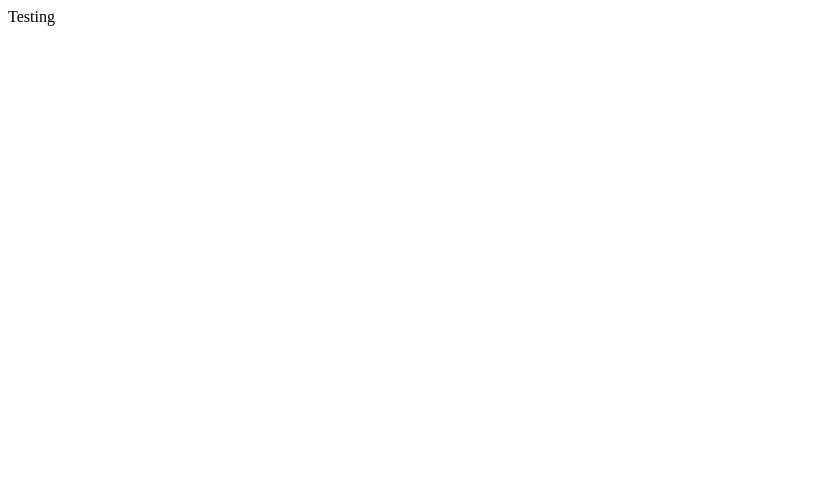
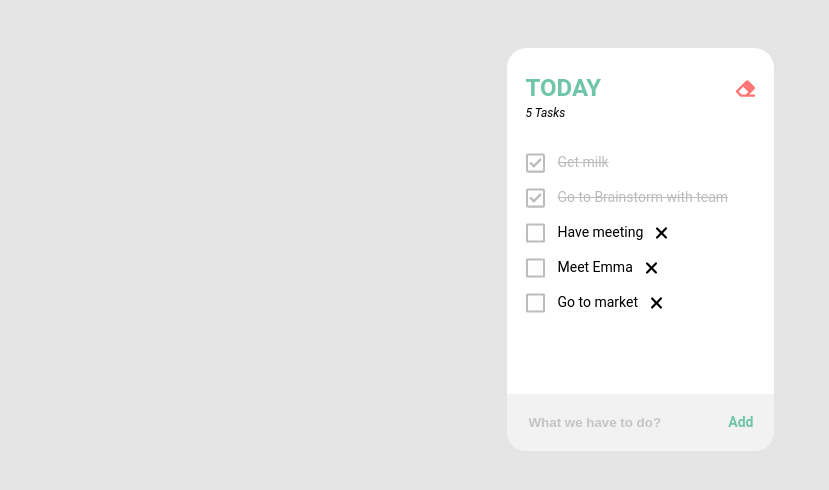
Before and after one commit to benfir123/todo-list-client, a React (Create React App) app: page / in a window 1280 px wide. Shown: the top 490 px of the page, without its empty margins (0-829 px from the left). Built offline with nearby package versions, Linux system fonts and the light colour scheme.

Commit message:
feat: Build out UI with styled components

```diff
--- a/package.json
+++ b/package.json
@@ -9,6 +9,7 @@
     "react": "^18.2.0",
     "react-dom": "^18.2.0",
     "react-scripts": "5.0.1",
+    "styled-components": "^5.3.6",
     "web-vitals": "^2.1.4"
   },
   "scripts": {
--- a/src/App.js
+++ b/src/App.js
@@ -1,5 +1,31 @@
+import { ThemeProvider } from "styled-components";
+import { Container } from "./components/styles/Container.styled";
+import Header from "./components/Header";
+import Main from "./components/Main";
+import Footer from "./components/Footer";
+import GlobalStyles from "./components/styles/Global";
+
+const theme = {
+  colors: {
+    header: "#FFFFFF",
+    main: "#FFFFFF",
+    footer: "#F2F2F2",
+    heading: "#6FC5A6",
+    button: "#6FC5A6",
+  },
+};
+
 function App() {
-  return <div className="App">Testing</div>;
+  return (
+    <ThemeProvider theme={theme}>
+      <GlobalStyles />
+      <Container>
+        <Header />
+        <Main />
+        <Footer />
+      </Container>
+    </ThemeProvider>
+  );
 }
 
 export default App;
--- /dev/null
+++ b/src/components/Footer.js
@@ -0,0 +1,12 @@
+import { StyledFooter } from "./styles/Footer.styled";
+
+const Footer = () => {
+  return (
+    <StyledFooter>
+      <input type="text" placeholder="What we have to do?" />
+      <a href="#">Add</a>
+    </StyledFooter>
+  );
+};
+
+export default Footer;
--- /dev/null
+++ b/src/components/Header.js
@@ -0,0 +1,26 @@
+import { StyledHeader } from "./styles/Header.styled";
+
+const Header = () => {
+  return (
+    <StyledHeader>
+      <div>
+        <h2>TODAY</h2>
+        <svg
+          width="19"
+          height="17"
+          viewBox="0 0 19 17"
+          fill="none"
+          xmlns="http://www.w3.org/2000/svg"
+        >
+          <path
+            d="M18.4783 9.16578C19.1739 8.47017 19.1739 7.34234 18.4783 6.64673L12.5408 0.709225C11.8452 0.0136101 10.7174 0.013573 10.0217 0.709225L0.521681 10.2092C-0.173934 10.9048 -0.173934 12.0327 0.521681 12.7283L4.08418 16.2908C4.41825 16.6248 4.87132 16.8125 5.34375 16.8125H18.5547C18.8006 16.8125 19 16.6131 19 16.3672V14.8828C19 14.6369 18.8006 14.4375 18.5547 14.4375H13.2066L18.4783 9.16578ZM7.24798 6.84174L12.3458 11.9396L9.84783 14.4375H5.58971L2.62096 11.4688L7.24798 6.84174Z"
+            fill="#FF7575"
+          />
+        </svg>
+      </div>
+      <span>5 Tasks</span>
+    </StyledHeader>
+  );
+};
+
+export default Header;
--- /dev/null
+++ b/src/components/Main.js
@@ -0,0 +1,16 @@
+import { StyledMain } from "./styles/Main.styled";
+import Todo from "./Todo";
+
+const Main = () => {
+  return (
+    <StyledMain>
+      <Todo title="Get milk" is_completed={true} />
+      <Todo title="Go to Brainstorm with team" is_completed={true} />
+      <Todo title="Have meeting" />
+      <Todo title="Meet Emma" />
+      <Todo title="Go to market" />
+    </StyledMain>
+  );
+};
+
+export default Main;
--- /dev/null
+++ b/src/components/Todo.js
@@ -0,0 +1,58 @@
+import { StyledTodo } from "./styles/Todo.styled";
+
+const Todo = ({ title, is_completed }) => {
+  return (
+    <StyledTodo is_completed={is_completed}>
+      {is_completed ? (
+        <svg
+          width="19"
+          height="20"
+          viewBox="0 0 19 20"
+          fill="none"
+          xmlns="http://www.w3.org/2000/svg"
+        >
+          <path
+            d="M16.9643 0.375H2.03571C0.911406 0.375 0 1.2984 0 2.4375V17.5625C0 18.7016 0.911406 19.625 2.03571 19.625H16.9643C18.0886 19.625 19 18.7016 19 17.5625V2.4375C19 1.2984 18.0886 0.375 16.9643 0.375ZM16.9643 17.5625H2.03571V2.4375H16.9643V17.5625ZM15.4433 7.17592L8.12364 14.5323C7.9241 14.7329 7.60187 14.7316 7.40393 14.5294L3.55385 10.5971C3.35592 10.3949 3.35719 10.0684 3.55677 9.86787L4.5203 8.89953C4.71985 8.69899 5.04208 8.70028 5.24001 8.90249L7.77583 11.4925L13.7707 5.46761C13.9702 5.26708 14.2925 5.26837 14.4904 5.47054L15.4462 6.4467C15.6441 6.64891 15.6428 6.97539 15.4433 7.17592Z"
+            fill="#BCBCBC"
+          />
+        </svg>
+      ) : (
+        <svg
+          width="19"
+          height="20"
+          viewBox="0 0 20 20"
+          fill="none"
+          xmlns="http://www.w3.org/2000/svg"
+        >
+          <rect
+            x="1"
+            y="1"
+            width="18"
+            height="18"
+            rx="1"
+            fill="#FFFEFE"
+            stroke="#BCBCBC"
+            stroke-width="2.2"
+          />
+        </svg>
+      )}
+      <p>{title}</p>
+      {!is_completed && (
+        <svg
+          width="11"
+          height="12"
+          viewBox="0 0 11 12"
+          fill="none"
+          xmlns="http://www.w3.org/2000/svg"
+        >
+          <path
+            d="M0.323125 9.70547C-0.106563 10.1449 -0.106563 10.8568 0.323125 11.2963C0.536249 11.516 0.818125 11.625 1.1 11.625C1.38188 11.625 1.66306 11.5151 1.87756 11.2954L5.5 7.59258L9.12209 11.2945C9.33694 11.516 9.61847 11.625 9.9 11.625C10.1815 11.625 10.4627 11.516 10.6777 11.2945C11.1074 10.8551 11.1074 10.1432 10.6777 9.70371L7.05461 5.99825L10.6777 2.29453C11.1074 1.85508 11.1074 1.14317 10.6777 0.703713C10.248 0.264259 9.55195 0.264259 9.12227 0.703713L5.5 4.41094L1.87687 0.70547C1.44719 0.266017 0.751094 0.266017 0.321406 0.70547C-0.108281 1.14492 -0.108281 1.85684 0.321406 2.29629L3.94453 6.00176L0.323125 9.70547Z"
+            fill="black"
+          />
+        </svg>
+      )}
+    </StyledTodo>
+  );
+};
+
+export default Todo;
--- /dev/null
+++ b/src/components/styles/Container.styled.js
@@ -0,0 +1,13 @@
+import styled from "styled-components";
+
+export const Container = styled.div`
+  width: 267px;
+  height: 403px;
+  margin: 48px auto;
+
+  display: flex;
+  flex-direction: column;
+
+  background: #ffffff;
+  border-radius: 20px;
+`;
--- /dev/null
+++ b/src/components/styles/Footer.styled.js
@@ -0,0 +1,30 @@
+import styled from "styled-components";
+
+export const StyledFooter = styled.footer`
+  background-color: ${({ theme }) => theme.colors.footer};
+  font-weight: bold;
+  font-size: 14px;
+  margin-top: auto;
+  padding: 20px;
+  border-radius: 0px 0px 20px 20px;
+  display: flex;
+  justify-content: space-between;
+
+  a {
+    color: ${({ theme }) => theme.colors.button};
+    text-decoration: none;
+  }
+
+  input {
+    font-weight: inherit;
+    background-color: transparent;
+    border: 0px transparent solid;
+  }
+  input:focus {
+    outline: none;
+  }
+
+  input::placeholder {
+    color: #c4c4c4;
+  }
+`;
--- /dev/null
+++ b/src/components/styles/Global.js
@@ -0,0 +1,19 @@
+import { createGlobalStyle } from "styled-components";
+
+const GlobalStyles = createGlobalStyle`
+    * {
+        box-sizing: border-box;
+    }
+
+    h1, h2, h3, h4, h5, h6, p {
+        margin: 0;
+        padding: 0;
+    }
+
+    body {
+        font-family: Roboto, -apple-system, BlinkMacSystemFont, 'Segoe UI', Oxygen, Ubuntu, Cantarell, 'Open Sans', 'Helvetica Neue', sans-serif;
+        background: #E5E5E5;
+    }
+`;
+
+export default GlobalStyles;
--- /dev/null
+++ b/src/components/styles/Header.styled.js
@@ -0,0 +1,19 @@
+import styled from "styled-components";
+
+export const StyledHeader = styled.header`
+  background-color: ${({ theme }) => theme.colors.header};
+  margin-bottom: 32px;
+  margin: 26px 19px;
+  h2 {
+    color: ${({ theme }) => theme.colors.heading};
+  }
+  div {
+    display: flex;
+    justify-content: space-between;
+    align-items: center;
+  }
+  span {
+    font-style: italic;
+    font-size: 12px;
+  }
+`;
--- /dev/null
+++ b/src/components/styles/Main.styled.js
@@ -0,0 +1,11 @@
+import styled from "styled-components";
+
+export const StyledMain = styled.main`
+  background-color: ${({ theme }) => theme.colors.main};
+  display: flex;
+  flex-direction: column;
+  gap: 15px;
+  margin: 6px 19px;
+  overflow-x: hidden;
+  overflow-y: auto;
+`;
--- /dev/null
+++ b/src/components/styles/Todo.styled.js
@@ -0,0 +1,24 @@
+import styled from "styled-components";
+
+export const StyledTodo = styled.div`
+  display: flex;
+  gap: 13px;
+
+  svg:first-child {
+    min-width: 19px;
+    min-height: 20px;
+  }
+
+  svg:last-child {
+    margin-top: 4px;
+    min-width: 11px;
+    min-height: 11px;
+  }
+
+  p {
+    font-size: 14px;
+    padding-top: 1px;
+    text-decoration: ${({ is_completed }) => is_completed && "line-through;"};
+    color: ${({ is_completed }) => is_completed && "#BCBCBC;"};
+  }
+`;
```
Also changed, not shown: 1 other file (tests, documents, lock files or other folders).
